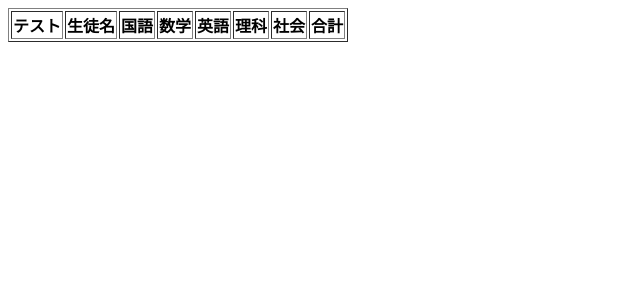
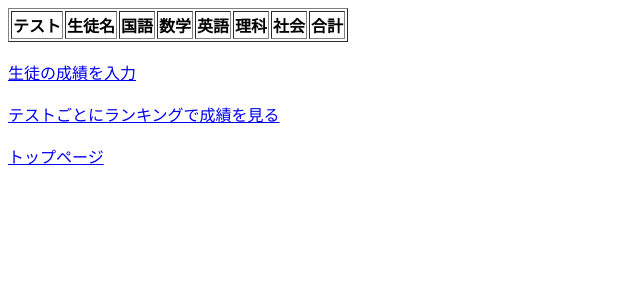
Before and after one commit to yocchan-git/seiseki1, a PHP site: page /exams/index.php in a window 1280 px wide. Shown: the top 300 px of the page, without its empty margins (0-640 px from the left). Run offline with PHP 8.4, Linux system fonts and the light colour scheme; data that the repository does not hold is empty.

Commit message:
ユーザビリティを向上

```diff
--- a/exams/index.php
+++ b/exams/index.php
@@ -32,6 +32,9 @@ $exams = $db->query('SELECT st.name as student_name,te.name as test_name,ex.koku
                     <td><?php echo $exam['goukei']; ?></td>
                 </tr>
             <?php endforeach; ?>
-    </table>
+    </table><br>
+    <a href="create.php">生徒の成績を入力</a><br><br>
+    <a href="ranking.php">テストごとにランキングで成績を見る</a><br>
+    <br><a href="../index.php">トップページ</a><br>
 </body>
 </html>
```
